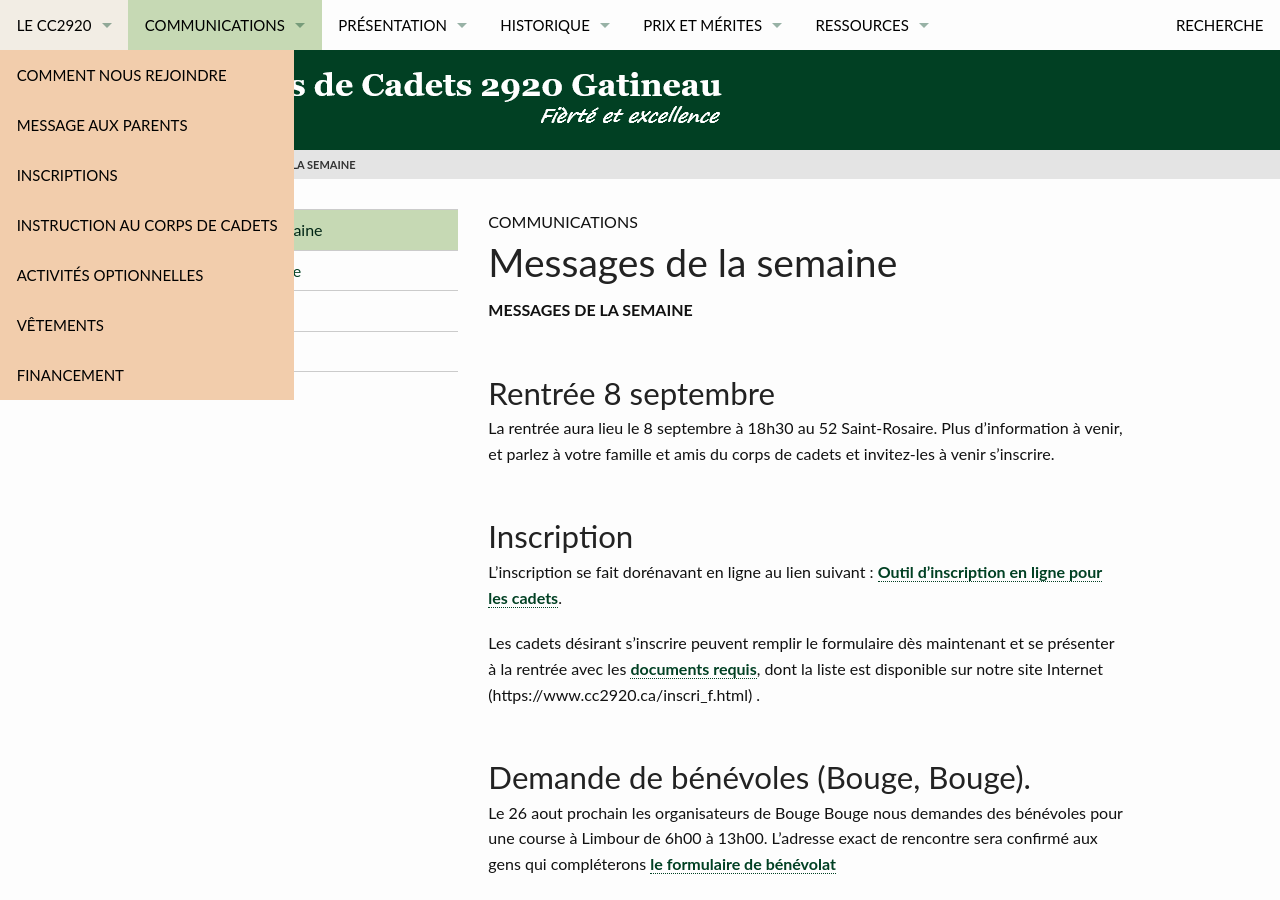
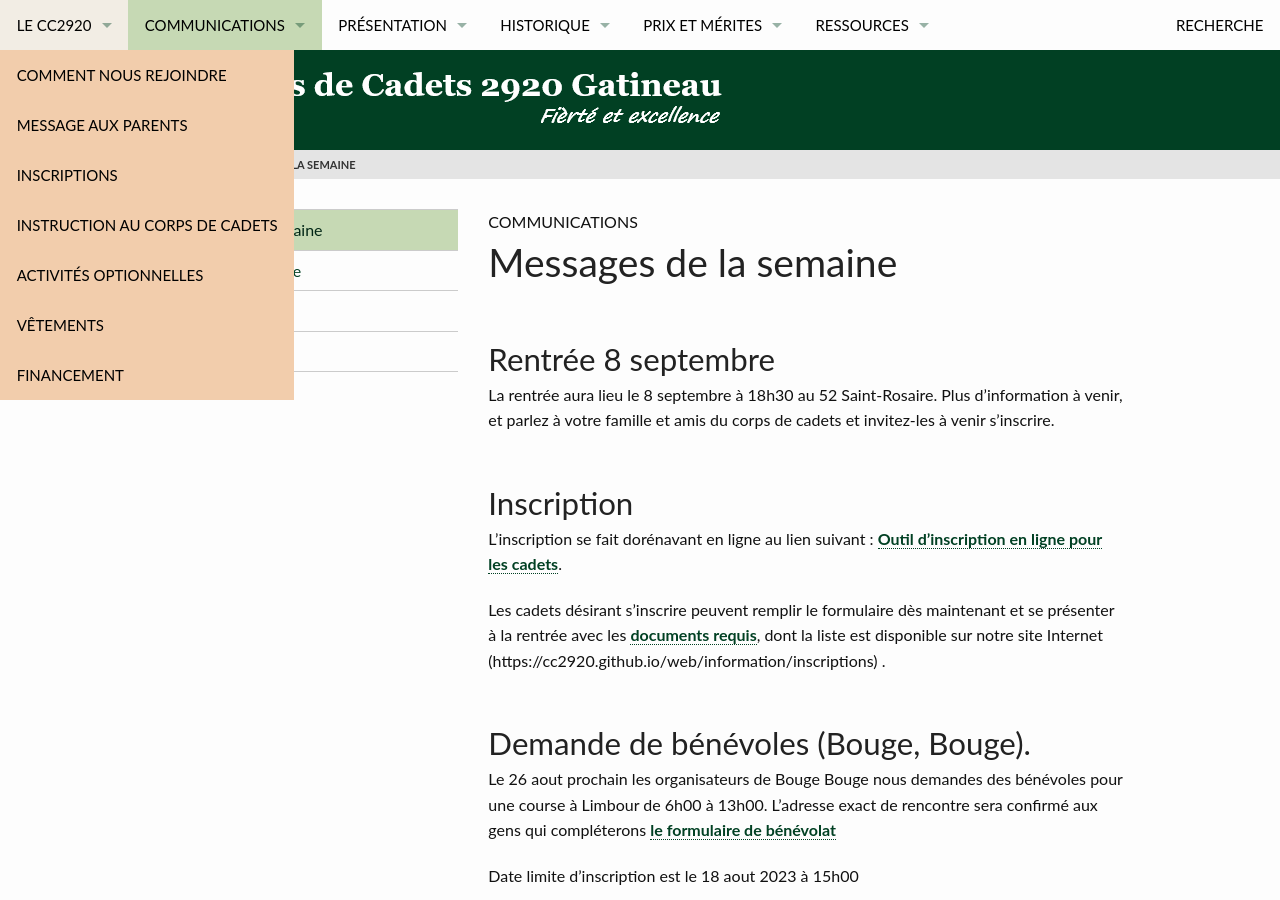
Before and after one commit to CC2920/web, a Jekyll site: the page built from content/_communications/messages.md, in a window 1280 px wide and 900 px high. Built offline with Jekyll 4.4.1, drawn with Linux system fonts in a browser that asks for light colours.

Commit message:
Update content links and bug fixes

```diff
--- a/content/_communications/messages.md
+++ b/content/_communications/messages.md
@@ -16,8 +16,6 @@
 
 ---
 
-**MESSAGES DE LA SEMAINE**
-
 ## Rentrée 8 septembre
 
 La rentrée aura lieu le 8 septembre à 18h30 au 52 Saint-Rosaire. Plus d’information à venir, et parlez à  votre famille et amis du corps de cadets et invitez-les à venir s’inscrire.
@@ -26,7 +24,7 @@
 
 L’inscription se fait dorénavant en ligne au lien suivant : [Outil d’inscription en ligne pour les cadets](https://www.canada.ca/fr/ministere-defense-nationale/services/cadets-rangers-juniors-canadiens/cadets/rejoignez-nous/outil-inscription-en-ligne.html).
 
-Les cadets désirant s’inscrire peuvent remplir le formulaire dès maintenant et se présenter à la rentrée avec les [documents requis](https://www.cc2920.ca/inscri_f.html), dont la liste est disponible sur notre site Internet (https://www.cc2920.ca/inscri_f.html) .
+Les cadets désirant s’inscrire peuvent remplir le formulaire dès maintenant et se présenter à la rentrée avec les [documents requis]({{ site.url }}{{ site.baseurl }}/information/inscriptions), dont la liste est disponible sur notre site Internet ({{ site.url }}{{ site.baseurl }}/information/inscriptions) .
 
 ## Demande de bénévoles (Bouge, Bouge).
 
```
Also changed, not shown: content/_communications/information.md (+1 -1 lines), content/_information/activites-optionnelles.md (+1 -1 lines), 5 other files.
